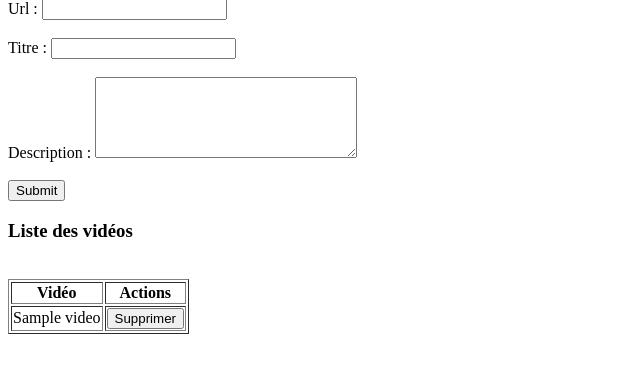
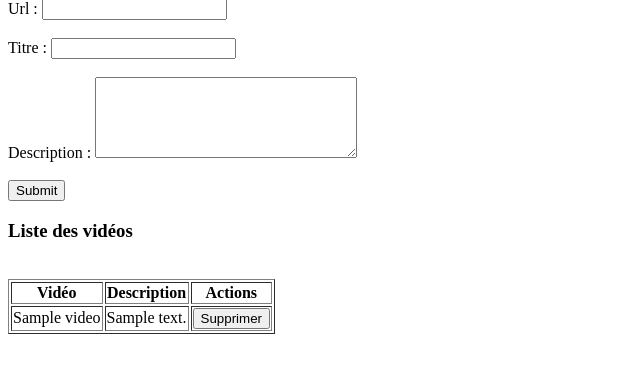
Before and after one commit to Recondo/CPCE, a PHP site: page /liveBO.php in a window 1280 px wide. Shown: the part 78-460 px from the top of the page, without its empty margins (0-640 px from the left). Run offline with PHP 8.4, Linux system fonts and the light colour scheme; tables that the repository leaves empty hold one stand-in row (values such as "Sample post").

Commit message:
Add files via upload

```diff
--- a/liveBO.php
+++ b/liveBO.php
@@ -28,7 +28,7 @@
 				<br>
 				<?php
 
-					$query = $bdd->prepare('SELECT titre_video, Id_video FROM video');
+					$query = $bdd->prepare('SELECT titre_video, description_video, Id_video FROM video');
 
 					$query->execute();
 					$results = $query->fetchAll();
@@ -38,6 +38,7 @@
 					<thead>
 						<tr>
 							<th>Vidéo</th>
+							<th>Description</th>
 							<th>Actions</th>
 						</tr>
 					</thead>
@@ -50,6 +51,8 @@
 							<td>
 								<?php echo $video['titre_video']; ?>
 							</td>
+							<td>
+								<?php echo $video['description_video']; ?>
 							<td>
 								<form name="supp" method="post">
 								<input type="submit" name="suppression" value="Supprimer">
```
